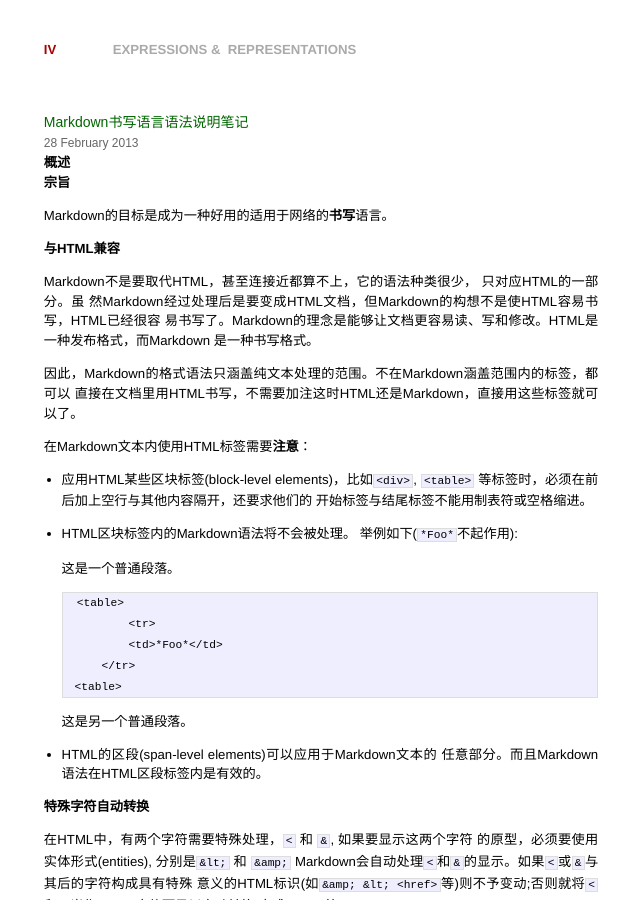
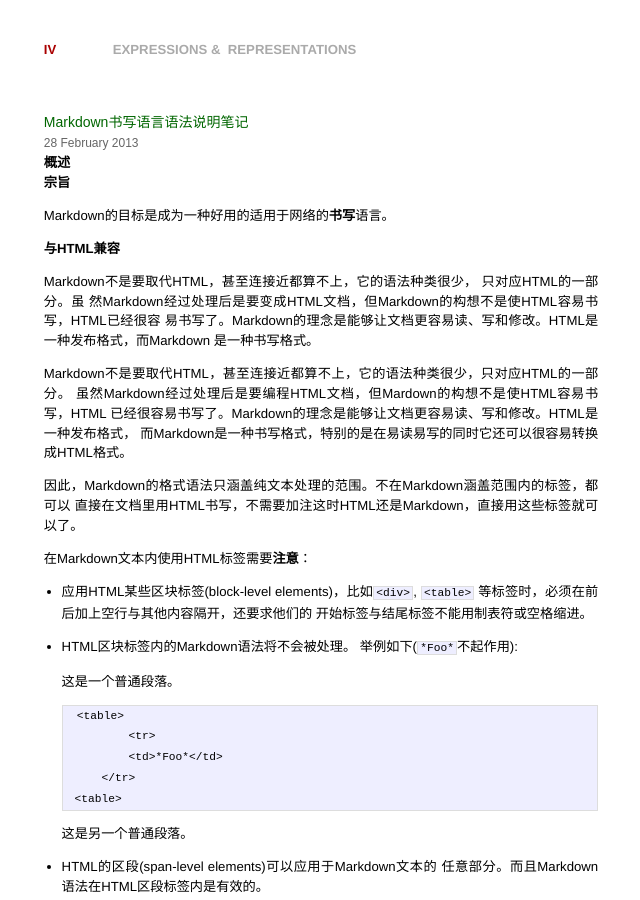
Before and after one commit to kidlj/awei, a Jekyll site: the page built from _posts/2013-02-28-markdown-syntax-revision.markdown, in a window 1280 px wide and 900 px high. Shown: the whole window, without its empty margins (319-959 px from the left). Built offline with Jekyll 4.4.1, drawn with Linux system fonts in a browser that asks for light colours; Markdown is read by kramdown in place of the engine named in the settings.

Commit message:
markdown paragraph test

```diff
--- a/_posts/2013-02-28-markdown-syntax-revision.markdown
+++ b/_posts/2013-02-28-markdown-syntax-revision.markdown
@@ -17,6 +17,11 @@
 然Markdown经过处理后是要变成HTML文档，但Markdown的构想不是使HTML容易书写，HTML已经很容
 易书写了。Markdown的理念是能够让文档更容易读、写和修改。HTML是一种发布格式，而Markdown
 是一种书写格式。
+
+Markdown不是要取代HTML，甚至连接近都算不上，它的语法种类很少，只对应HTML的一部分。
+虽然Markdown经过处理后是要编程HTML文档，但Mardown的构想不是使HTML容易书写，HTML
+已经很容易书写了。Markdown的理念是能够让文档更容易读、写和修改。HTML是一种发布格式，
+而Markdown是一种书写格式，特别的是在易读易写的同时它还可以很容易转换成HTML格式。
 
 因此，Markdown的格式语法只涵盖纯文本处理的范围。不在Markdown涵盖范围内的标签，都可以
 直接在文档里用HTML书写，不需要加注这时HTML还是Markdown，直接用这些标签就可以了。
```
